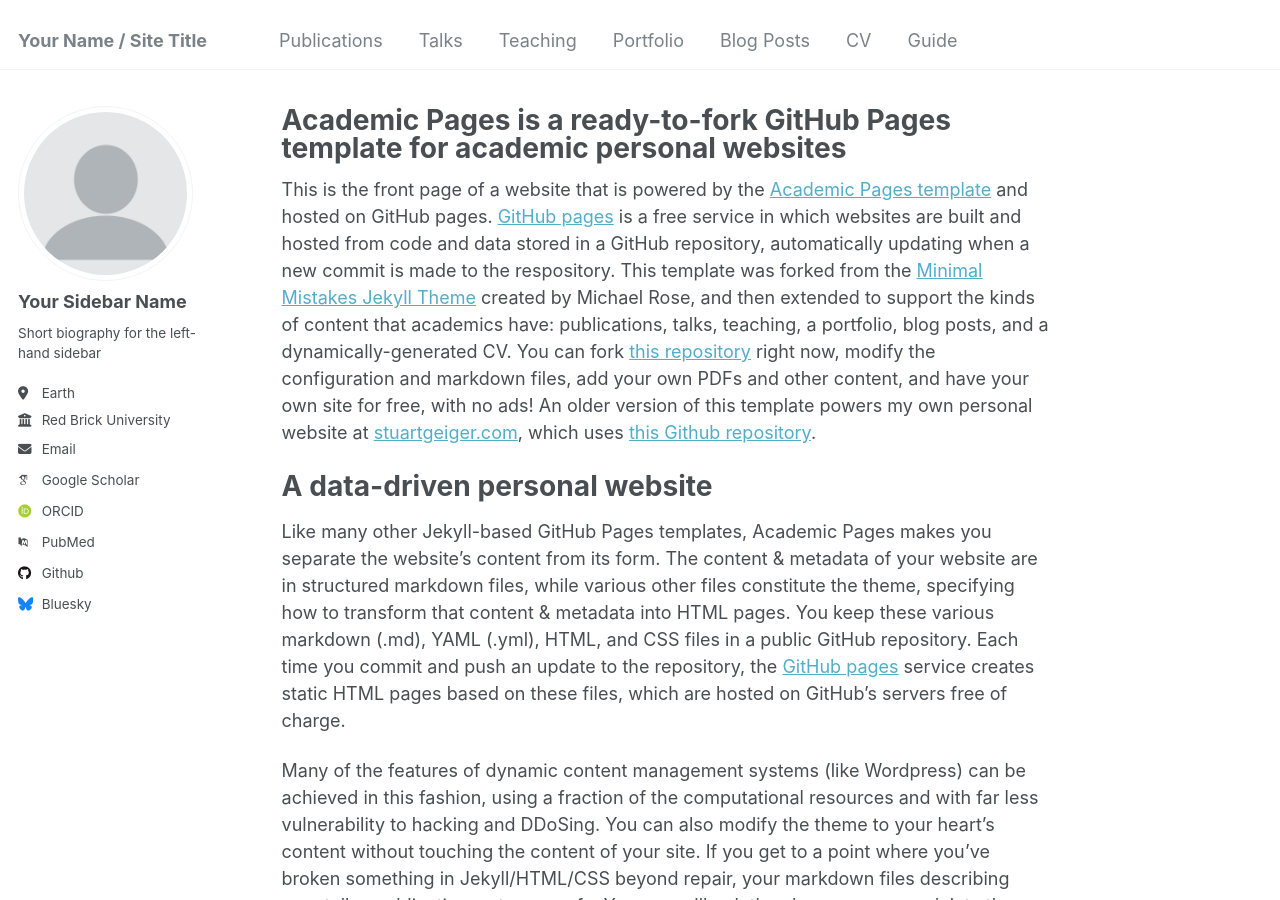
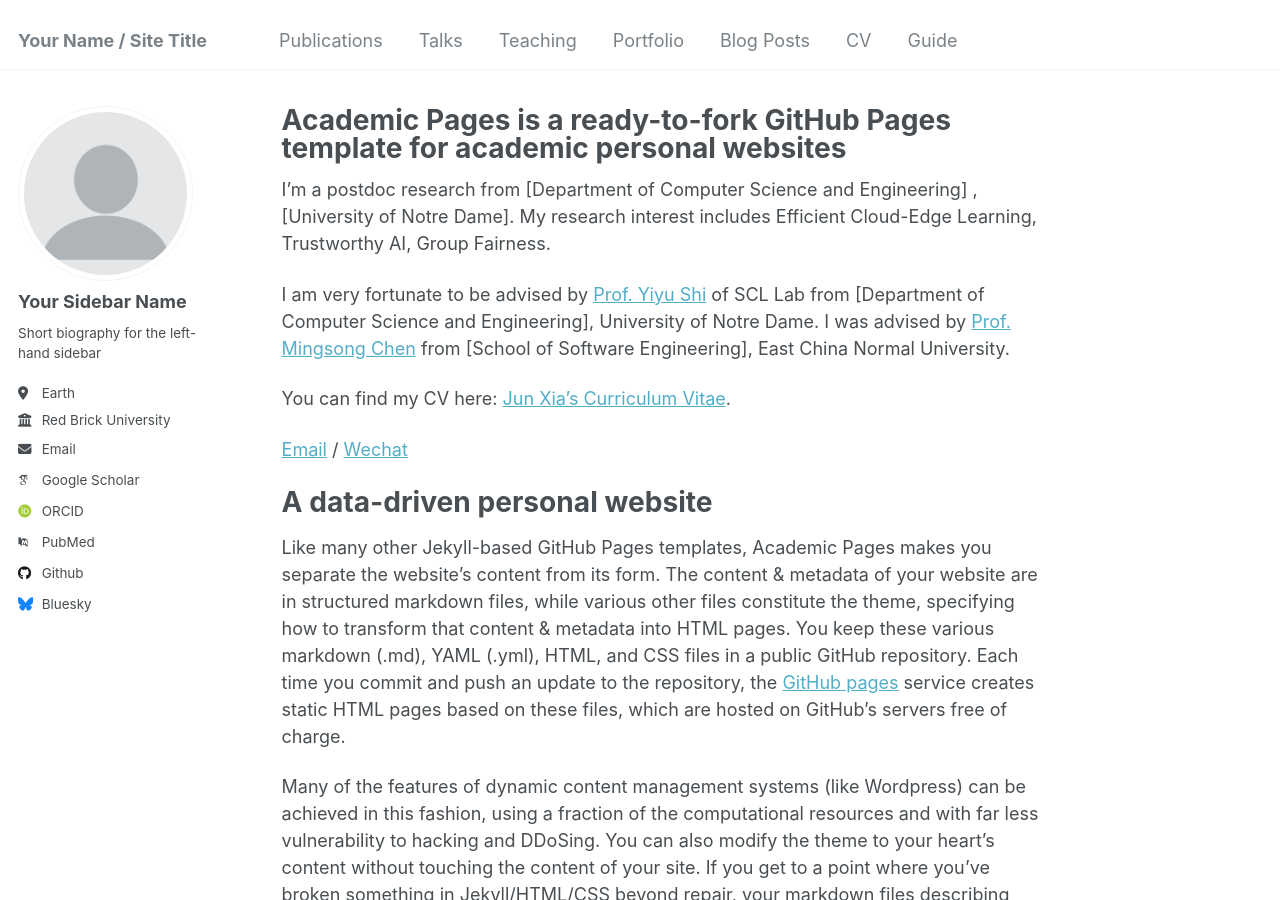
Before and after one commit to junxia95/junxia95.github.io, a Jekyll site: the page built from _pages/about.md, in a window 1280 px wide and 900 px high. Built offline with Jekyll 4.4.1, drawn with Linux system fonts in a browser that asks for light colours; some web fonts are replaced.

Commit message:
Update about.md

```diff
--- a/_pages/about.md
+++ b/_pages/about.md
@@ -7,7 +7,15 @@ redirect_from:
   - /about.html
 ---
 
-This is the front page of a website that is powered by the [Academic Pages template](https://github.com/academicpages/academicpages.github.io) and hosted on GitHub pages. [GitHub pages](https://pages.github.com) is a free service in which websites are built and hosted from code and data stored in a GitHub repository, automatically updating when a new commit is made to the respository. This template was forked from the [Minimal Mistakes Jekyll Theme](https://mmistakes.github.io/minimal-mistakes/) created by Michael Rose, and then extended to support the kinds of content that academics have: publications, talks, teaching, a portfolio, blog posts, and a dynamically-generated CV. You can fork [this repository](https://github.com/academicpages/academicpages.github.io) right now, modify the configuration and markdown files, add your own PDFs and other content, and have your own site for free, with no ads! An older version of this template powers my own personal website at [stuartgeiger.com](http://stuartgeiger.com), which uses [this Github repository](https://github.com/staeiou/staeiou.github.io).
+I'm a  postdoc research from [Department of Computer Science and Engineering] , [University of Notre Dame].
+ My research interest includes Efficient Cloud-Edge Learning, Trustworthy AI, Group Fairness.
+
+I am very fortunate to be advised by [Prof. Yiyu Shi](https://www3.nd.edu/~scl/) of SCL Lab from [Department of Computer Science and Engineering],  University of Notre Dame. I was advised by [Prof. Mingsong Chen](https://faculty.ecnu.edu.cn/_s43/cms_en/main.psp) from [School of Software Engineering],  East China Normal University.
+
+You can find my CV here: [Jun Xia's Curriculum Vitae](../assets/Curriculum_Vitae.pdf).
+
+[Email](jxia4@nd.edu)
+/ [Wechat](../images/wechat.jpg)
 
 A data-driven personal website
 ======
```
